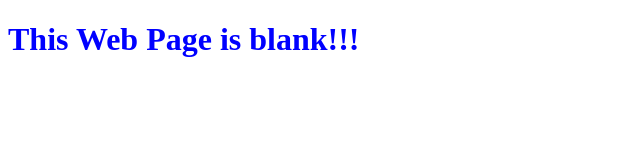
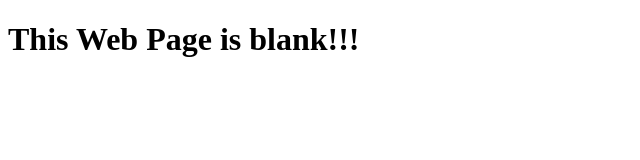
Before and after one commit to Sovladall/0main_openSAP_repo, a plain HTML site: page index.html in a window 1280 px wide. Shown: the whole page, without its empty margins (0-640 px from the left). Drawn offline with Linux system fonts and the light colour scheme.

Commit message:
Revert "Added blue color to header"
This reverts commit 5c31deeff9ab428c28eec3c069c64043a31b07bf.

```diff
--- a/index.html
+++ b/index.html
@@ -7,7 +7,7 @@
 		</title>
 	</head>
 	<body>
-		<h1 style = "Color: Blue">
+		<h1>
 			This Web Page is blank!!!
 		</h1>
 	</body>
```
